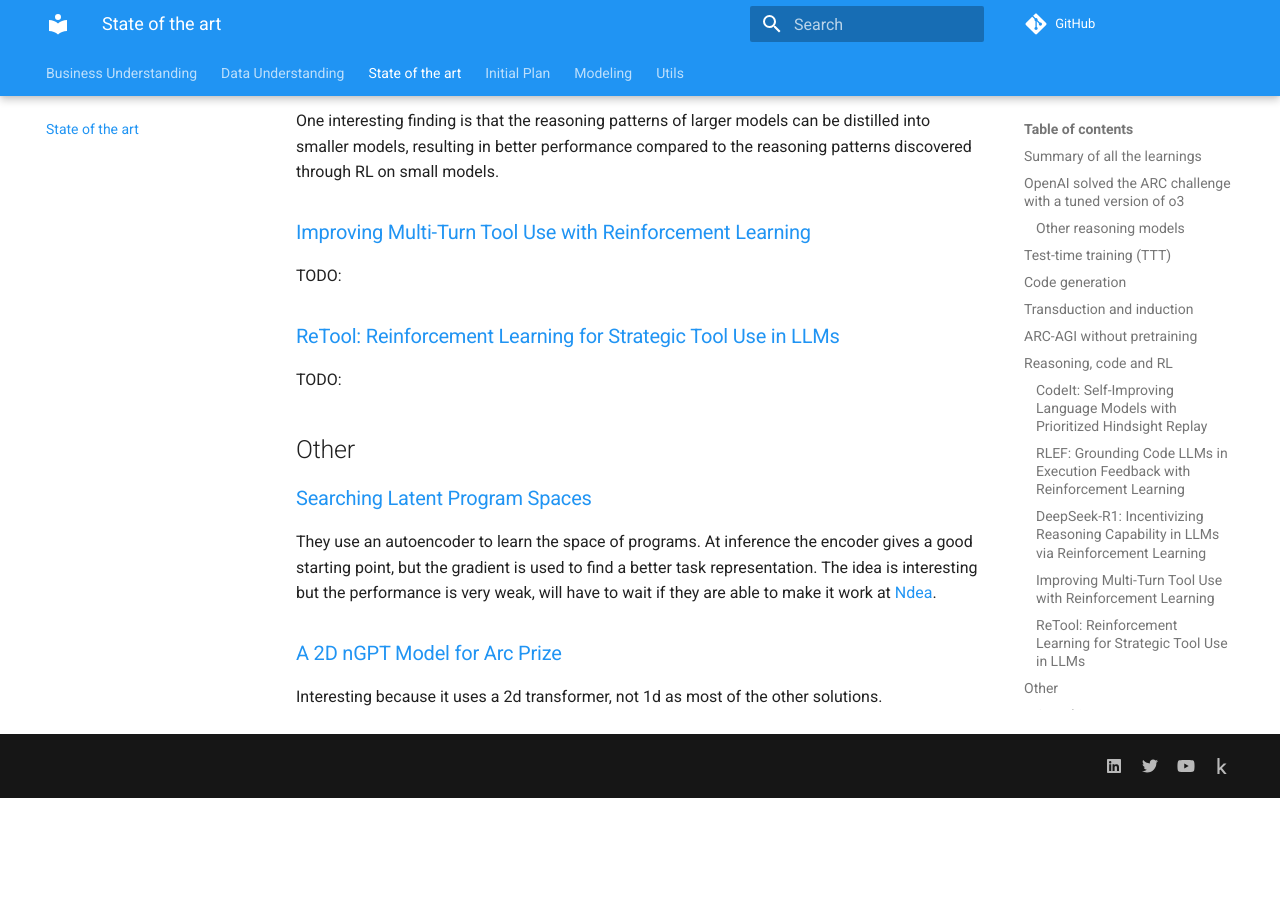
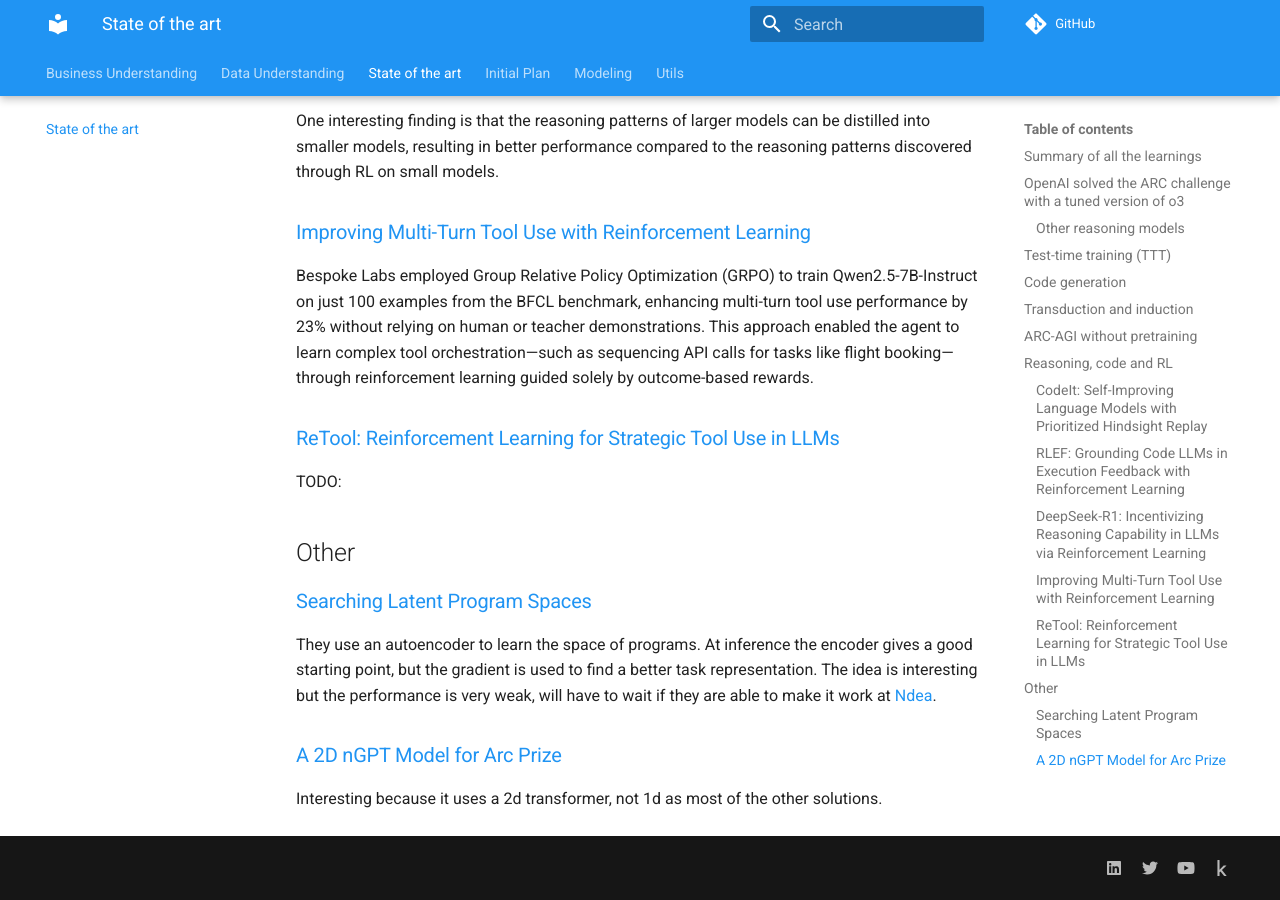
Before and after one commit to ironbar/arc25, an MkDocs documentation site: the page built from docs/03_State_of_the_art.md, in a window 1280 px wide and 900 px high, scrolled down 4622 px. Built offline with MkDocs 1.6.1 and Material for MkDocs 9.7.7, drawn with Linux system fonts in a browser that asks for light colours; comment, search, counter and statistics services are not loaded; before the commit the page ends 5420 px from its top, so only the background shows below that.

Commit message:
added bespokelabs summary

```diff
--- a/docs/03_State_of_the_art.md
+++ b/docs/03_State_of_the_art.md
@@ -105,7 +105,7 @@ One interesting finding is that the reasoning patterns of larger models can be d
 
 ### [Improving Multi-Turn Tool Use with Reinforcement Learning](https://www.bespokelabs.ai/blog/improving-multi-turn-tool-use-with-reinforcement-learning)
 
-TODO:
+Bespoke Labs employed Group Relative Policy Optimization (GRPO) to train Qwen2.5-7B-Instruct on just 100 examples from the BFCL benchmark, enhancing multi-turn tool use performance by 23% without relying on human or teacher demonstrations. This approach enabled the agent to learn complex tool orchestration—such as sequencing API calls for tasks like flight booking—through reinforcement learning guided solely by outcome-based rewards.
 
 ### [ReTool: Reinforcement Learning for Strategic Tool Use in LLMs](https://arxiv.org/abs/2504.11536)
 
```
